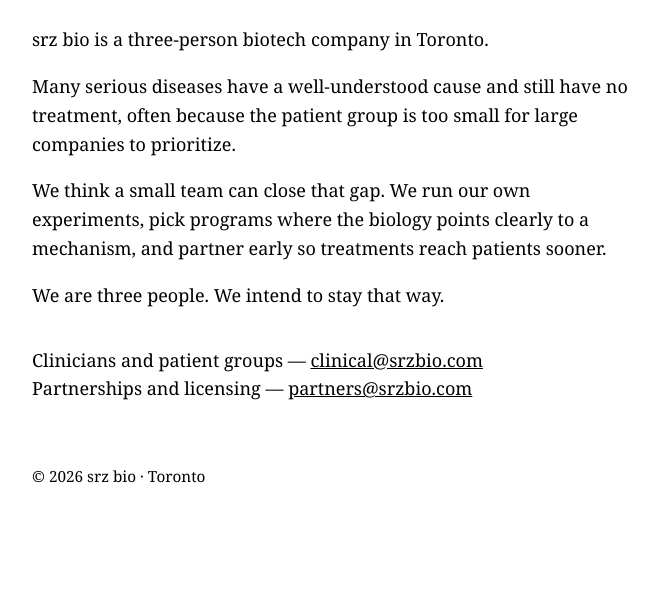
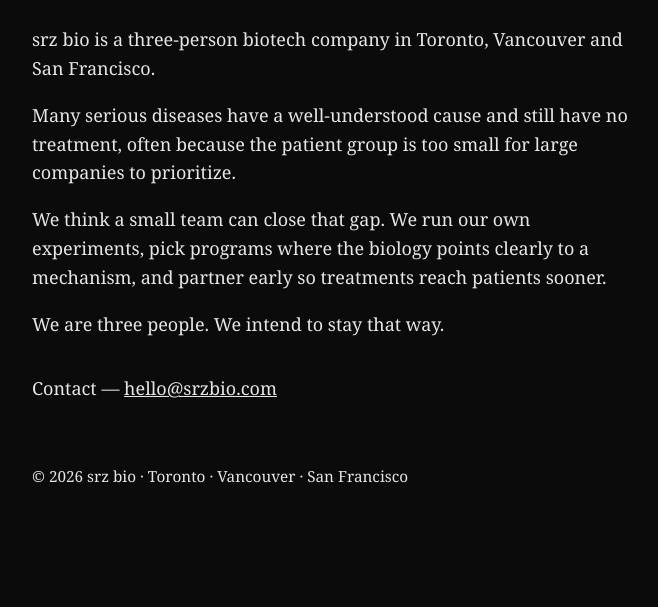
Before and after one commit to srz-bio/website, a plain HTML site: page index.html in a window 1280 px wide. Shown: the part 193-800 px from the top of the page, without its empty margins (308-966 px from the left). Drawn offline with Linux system fonts and the light colour scheme.

Commit message:
Dark theme, three cities, single contact email
Co-Authored-By: Claude Opus 5.5 <noreply@anthropic.com>
Claude-Session: https://claude.ai/code/session_01VAufmWso1hhAyC2Ab1WseV

```diff
--- a/index.html
+++ b/index.html
@@ -4,10 +4,11 @@
 <meta charset="utf-8">
 <meta name="viewport" content="width=device-width, initial-scale=1">
 <title>srz bio</title>
-<meta name="description" content="srz bio is a three-person biotech company in Toronto.">
+<meta name="description" content="srz bio is a three-person biotech company in Toronto, Vancouver and San Francisco.">
 <link rel="canonical" href="https://srzbio.com">
 <style>
-  body { max-width: 600px; margin: 0 auto; padding: 120px 20px 60px; font: 18px/1.6 Georgia, "Times New Roman", serif; color: #000; background: #fff; }
+  body { max-width: 600px; margin: 0 auto; padding: 120px 20px 60px; font: 18px/1.6 Georgia, "Times New Roman", serif; color: #e6e6e6; background: #0b0b0b; }
+  :root { color-scheme: dark; }
   h1 { font-size: 2.6em; font-weight: normal; line-height: 1.1; margin: 0 0 1em; }
   p { margin: 0 0 1em; }
   .contact { margin-top: 2em; }
@@ -18,7 +19,7 @@
 <body>
 <h1>srz bio</h1>
 
-<p>srz bio is a three-person biotech company in Toronto.</p>
+<p>srz bio is a three-person biotech company in Toronto, Vancouver and San Francisco.</p>
 
 <p>Many serious diseases have a well-understood cause and still have no treatment, often because the patient group is too small for large companies to prioritize.</p>
 
@@ -27,10 +28,9 @@
 <p>We are three people. We intend to stay that way.</p>
 
 <p class="contact">
-Clinicians and patient groups — <a href="mailto:clinical@srzbio.com">clinical@srzbio.com</a><br>
-Partnerships and licensing — <a href="mailto:partners@srzbio.com">partners@srzbio.com</a>
+Contact — <a href="mailto:hello@srzbio.com">hello@srzbio.com</a>
 </p>
 
-<footer>© 2026 srz bio · Toronto</footer>
+<footer>© 2026 srz bio · Toronto · Vancouver · San Francisco</footer>
 </body>
 </html>
```
